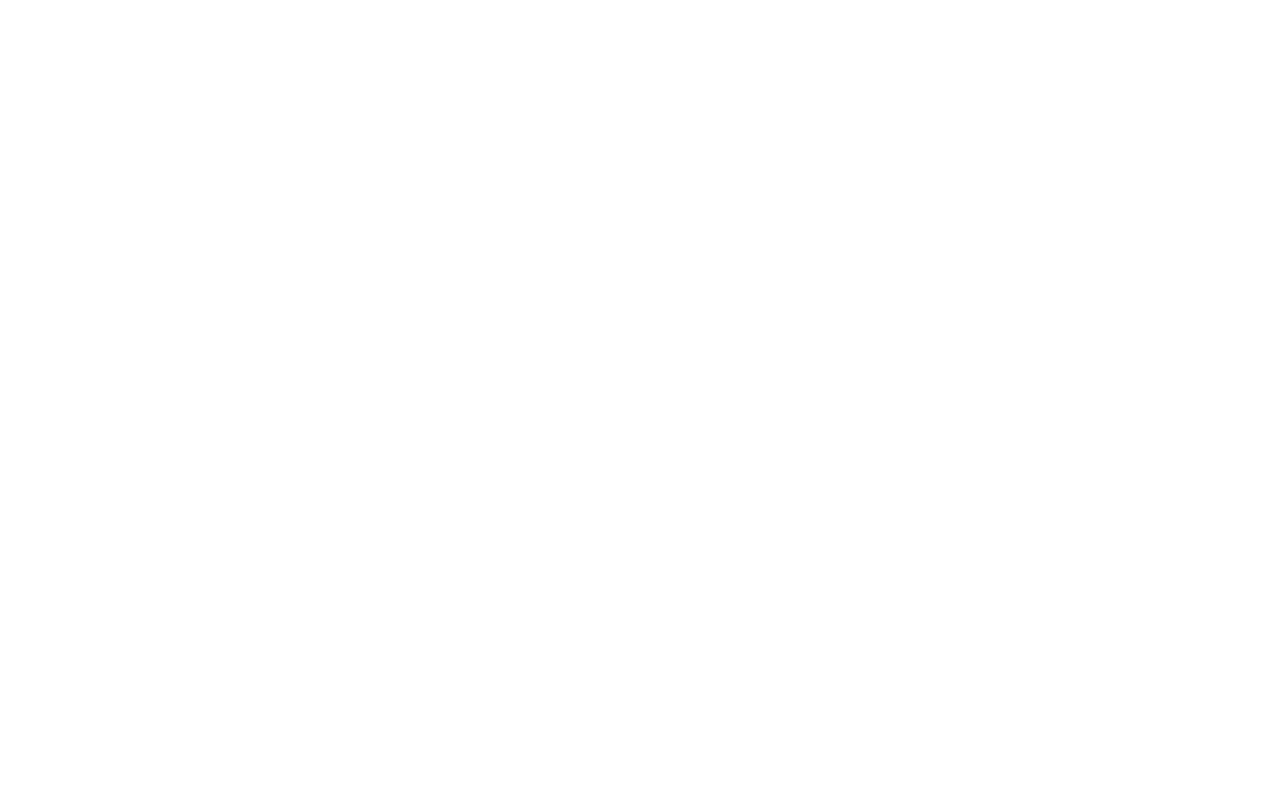
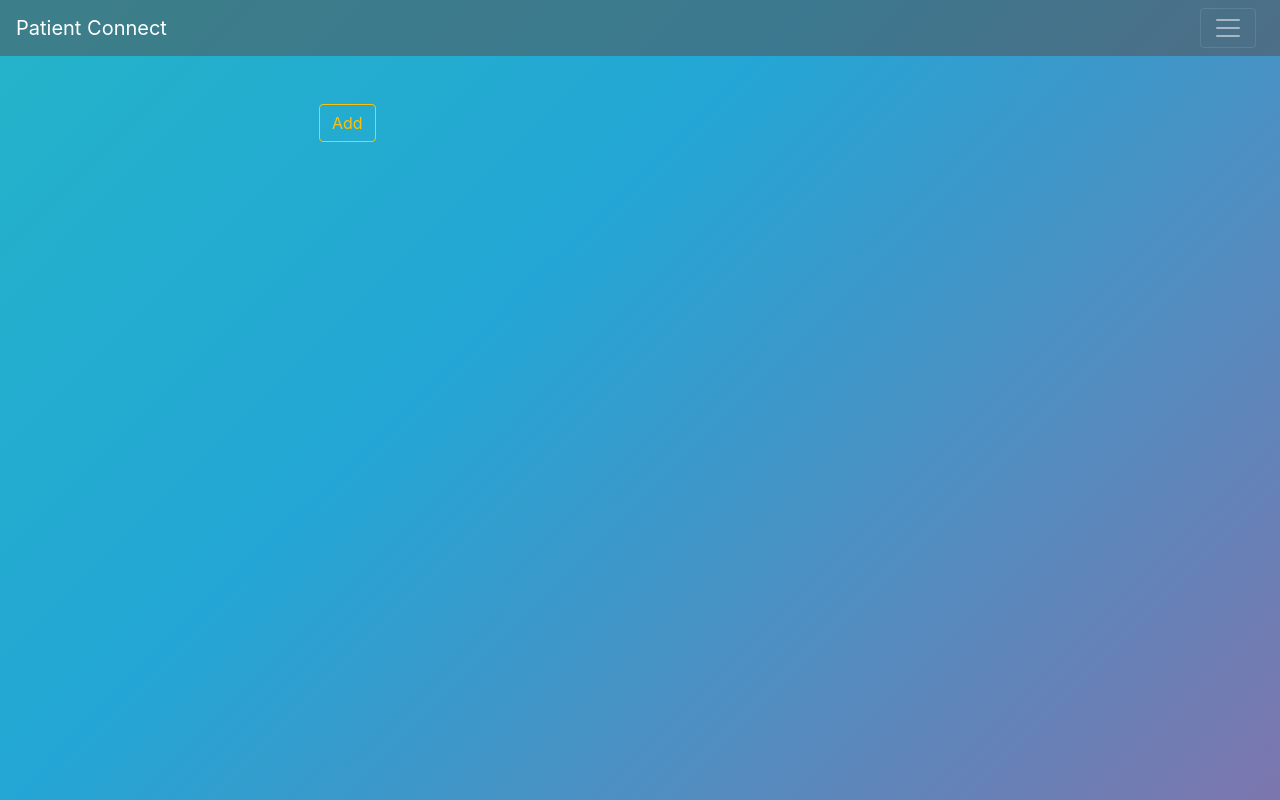
Before and after one commit to justinnp/MedicalApp-POOP-frontend, a React (Create React App) app in the folder medical-app-frontend/: page /add_medicalhistory/1 in a window 1280 px wide. Built offline with nearby package versions, Linux system fonts and the light colour scheme.

Commit message:
Base Functionality for Add Medical History with a null object

```diff
--- a/medical-app-frontend/src/App.js
+++ b/medical-app-frontend/src/App.js
@@ -9,6 +9,7 @@
 import ViewPrescriptions from './Components/ViewPrescriptions';
 import AddPrescription from './Components/AddPrescription';
 import ViewMedicalHistory from './Components/ViewMedicalHistory';
+import AddMedicalHistory from './Components/AddMedicalHistory';
 
 
 
@@ -26,6 +27,7 @@
           <Route path="/view_prescriptions/:id" component={ViewPrescriptions} />
           <Route path="/add_prescription/:id" component={AddPrescription} />
           <Route path="/view_medicalhistory/:id" component={ViewMedicalHistory} />
+          <Route path="/add_medicalhistory/:id" component={AddMedicalHistory} />
         </Switch>
       </BrowserRouter>
     );
--- /dev/null
+++ b/medical-app-frontend/src/Components/AddMedicalHistory.js
@@ -0,0 +1,98 @@
+import React, {Component} from 'react';
+import {Card, CardTitle, CardText, Progress, Navbar, Row, UncontrolledAlert, Form, FormGroup, Input, InputGroup, InputGroupAddon, Button, ListGroup, ListGroupItem} from 'reactstrap';
+import ToolBar from './ToolBar';
+import '../landingpage.css';
+
+//byPatient:${this.props.location.state.patientId}
+class AddMedicalHistory extends Component {
+        state = {
+          medicalhistory:null,
+          sex: null,
+          height: null,
+          weight: null,
+          heartDisease: null,
+          highbPressure: null,
+          stroke: null,
+          pacemaker: null,
+          respiratoryDisease: null,
+          siezures: null,
+          anemia: null,
+          liverDisease: null,
+          kidneyDisease: null,
+          diabetes: null,
+          cancer: null,
+          allergies: null,
+          alcohol: null,
+          smoke: null,
+        }
+componentDidMount(){
+    let id = this.props.match.params.id;
+    this.setState({
+        id: id
+    })
+}
+
+updateMedicalHistory(){
+            var medicalHistoryToUpdate = {
+              patientId: this.state.id,
+              medicalhistory: this.state.medicalhistory,
+              sex: this.state.sex,
+              height: this.state.height,
+              weight: this.state.weight,
+              heartDisease: this.state.heartDisease,
+              highbPressure: this.state.highbPressure,
+              stroke: this.state.stroke,
+              pacemaker: this.state.pacemaker,
+              respiratoryDisease: this.state.respiratoryDisease,
+              siezures: this.state.siezures,
+              anemia: this.state.anemia,
+              liverDisease: this.state.liverDisease,
+              kidneyDisease: this.state.kidneyDisease,
+              diabetes: this.state.diabetes,
+              cancer: this.state.cancer,
+              allergies: this.state.allergies,
+              alcohol: this.state.alcohol,
+              smoke: this.state.smoke,
+              complete: null,
+              dateUpdated: null,
+              updatedBy: null,
+            }
+            fetch('http://127.0.0.1:5000/api/medicalHistory', {
+                method: 'POST',
+                headers: {
+                    'Content-Type': 'application/json'
+                },
+                body: JSON.stringify(medicalHistoryToUpdate)
+            })
+            .then(response => response.json())
+            .then(responseData => {
+                if(responseData.success){
+                  console.log(responseData);
+                }
+            })
+            .catch(error => console.error('Error:', error));
+
+        }
+    getInfo = (e, stateField) => {
+        this.setState({
+            [stateField]: e.target.value
+        });
+    }
+
+    render() {
+        return(
+            <div className="landingPage" style={{overflow: "hidden"}}>
+            <ToolBar home={true} register={true} login={true} addPrescription={true} id={this.state.id}/>
+            <Form className="w-50 mx-auto mt-5">
+                <FormGroup className="my-5">
+                        <InputGroupAddon addonType="append">
+                            <Button outline color="warning" onClick={() => this.updateMedicalHistory()}>Add</Button>
+                        </InputGroupAddon>
+                </FormGroup>
+            </Form>
+            </div>
+        )
+    }
+}
+
+export default AddMedicalHistory;
--- a/medical-app-frontend/src/Components/ViewMedicalHistory.js
+++ b/medical-app-frontend/src/Components/ViewMedicalHistory.js
@@ -53,7 +53,7 @@
     componentDidMount(){
         let id = this.props.match.params.id;
         console.log(id);
-        fetch(url+'/id'+id)
+        fetch(url+'/'+id)
             .then(response => response.json())
             .then(responseData =>{
                 console.log(responseData);
```
